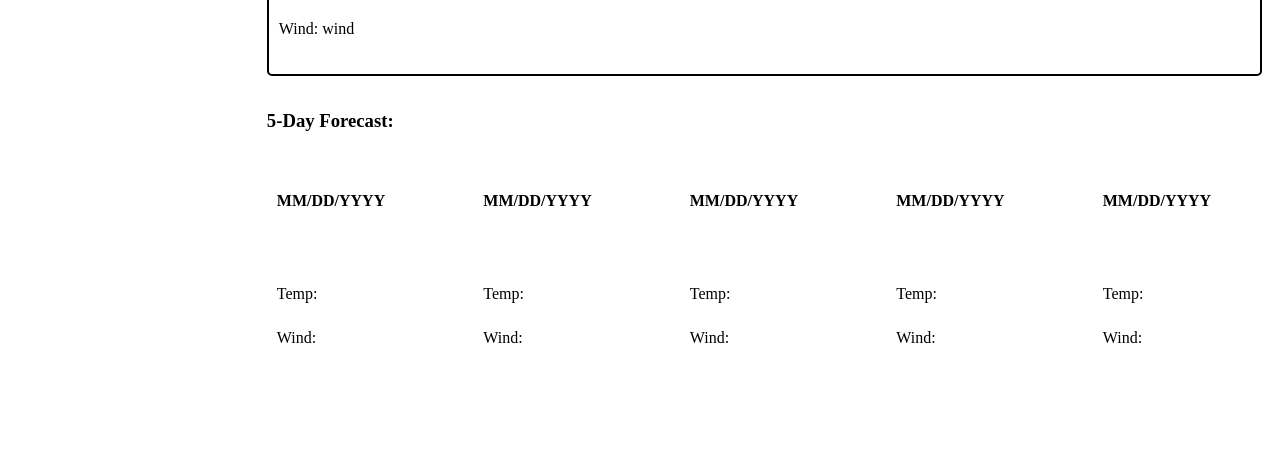
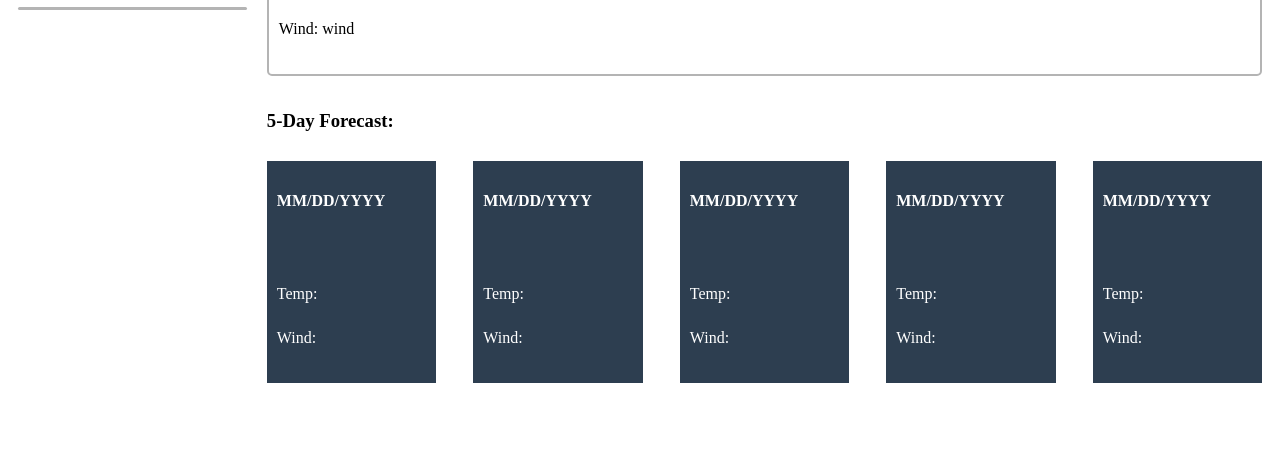
Before and after one commit to Muaizkh/Module-06-Challenge, a plain HTML site: page index.html in a window 1280 px wide. Shown: the part 334-800 px from the top of the page. Drawn offline with nearby package versions, Linux system fonts and the light colour scheme; no server answers.

Commit message:
fixed css error

```diff
--- a/Assets/style.css
+++ b/Assets/style.css
@@ -1,4 +1,4 @@
-.root {
+:root {
     --button-blue: #1160f1;
     --button-blue-hover: #546fa3;
     --light-blue: #001e56;
```
